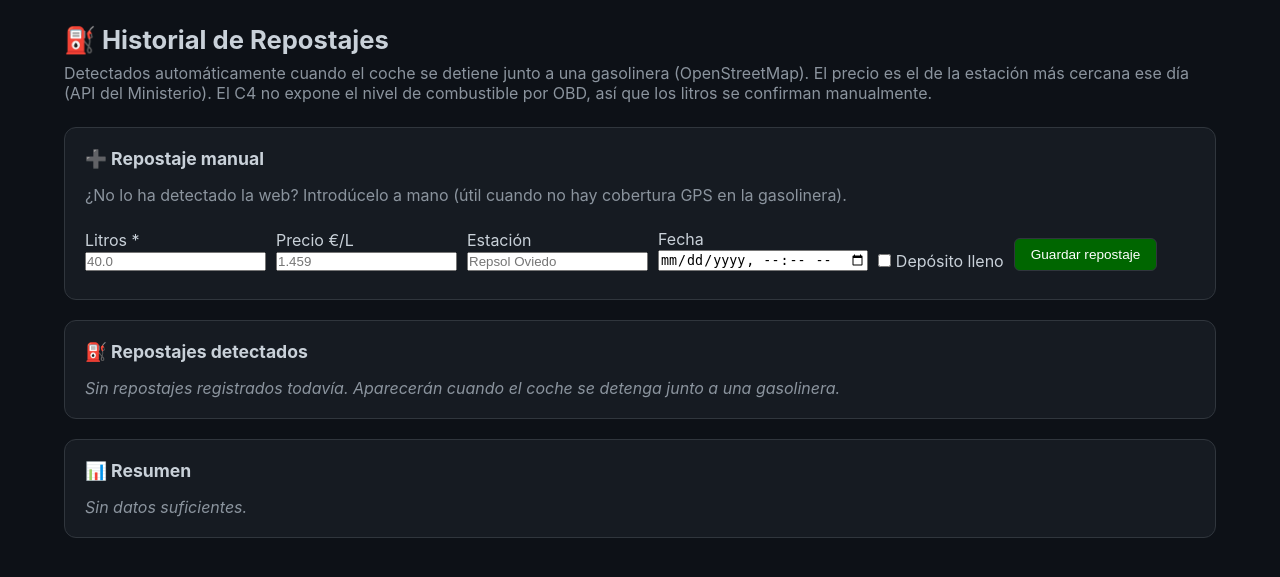
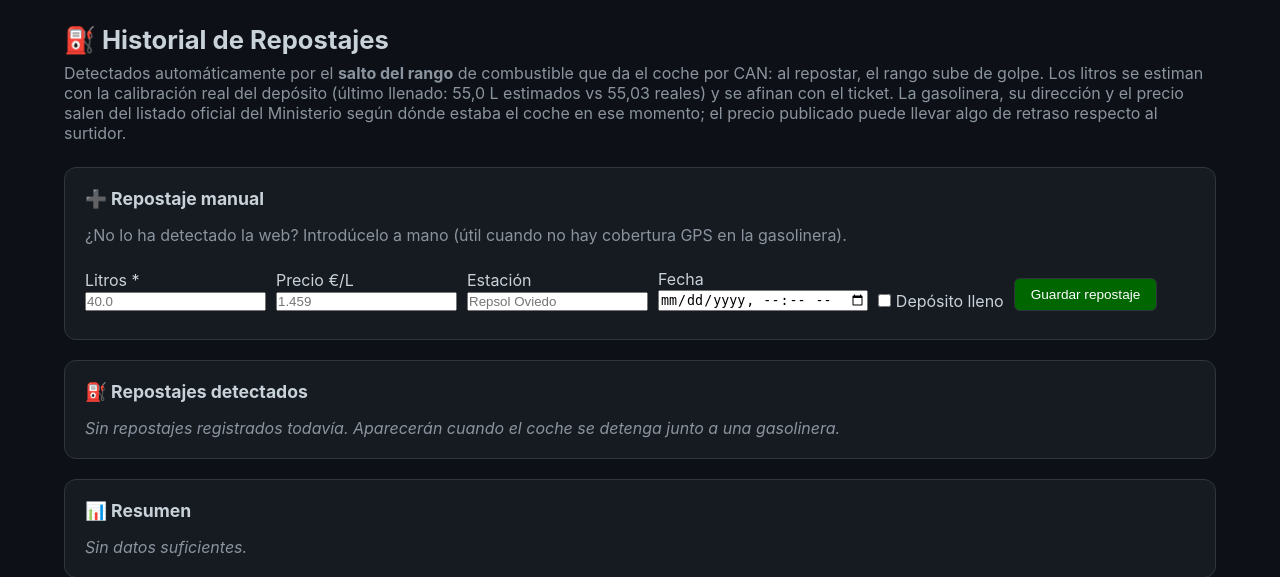
Before and after one commit to josecarlosnieto91/obd-telemetry, a Flask app: page /refuels in a window 1280 px wide. Shown: the part 54-631 px from the top of the page. Run offline with Flask 3, Linux system fonts and the light colour scheme; data that the repository does not hold is empty.

Commit message:
refuels: texto de la pagina acorde al detector real
Describia el detector GPS/OSM (pausado) y decia que los litros se confirman
a mano. Ahora: deteccion por salto de rango CAN, litros estimados con la
calibracion real y gasolinera/precio del listado oficial por posicion.

```diff
--- a/webapp/templates/refuels.html
+++ b/webapp/templates/refuels.html
@@ -4,10 +4,12 @@
 {% block content %}
 <div class="page">
     <h1>⛽ Historial de Repostajes</h1>
-    <p class="subtitle">Detectados automáticamente cuando el coche se detiene junto a una
-        gasolinera (OpenStreetMap). El precio es el de la estación más cercana ese día
-        (API del Ministerio). El C4 no expone el nivel de combustible por OBD, así que
-        los litros se confirman manualmente.</p>
+    <p class="subtitle">Detectados automáticamente por el <b>salto del rango</b> de combustible
+        que da el coche por CAN: al repostar, el rango sube de golpe. Los litros se estiman
+        con la calibración real del depósito (último llenado: 55,0 L estimados vs 55,03 reales)
+        y se afinan con el ticket. La gasolinera, su dirección y el precio salen del listado
+        oficial del Ministerio según dónde estaba el coche en ese momento; el precio publicado
+        puede llevar algo de retraso respecto al surtidor.</p>
 
     <div class="card">
         <h2>➕ Repostaje manual</h2>
```
